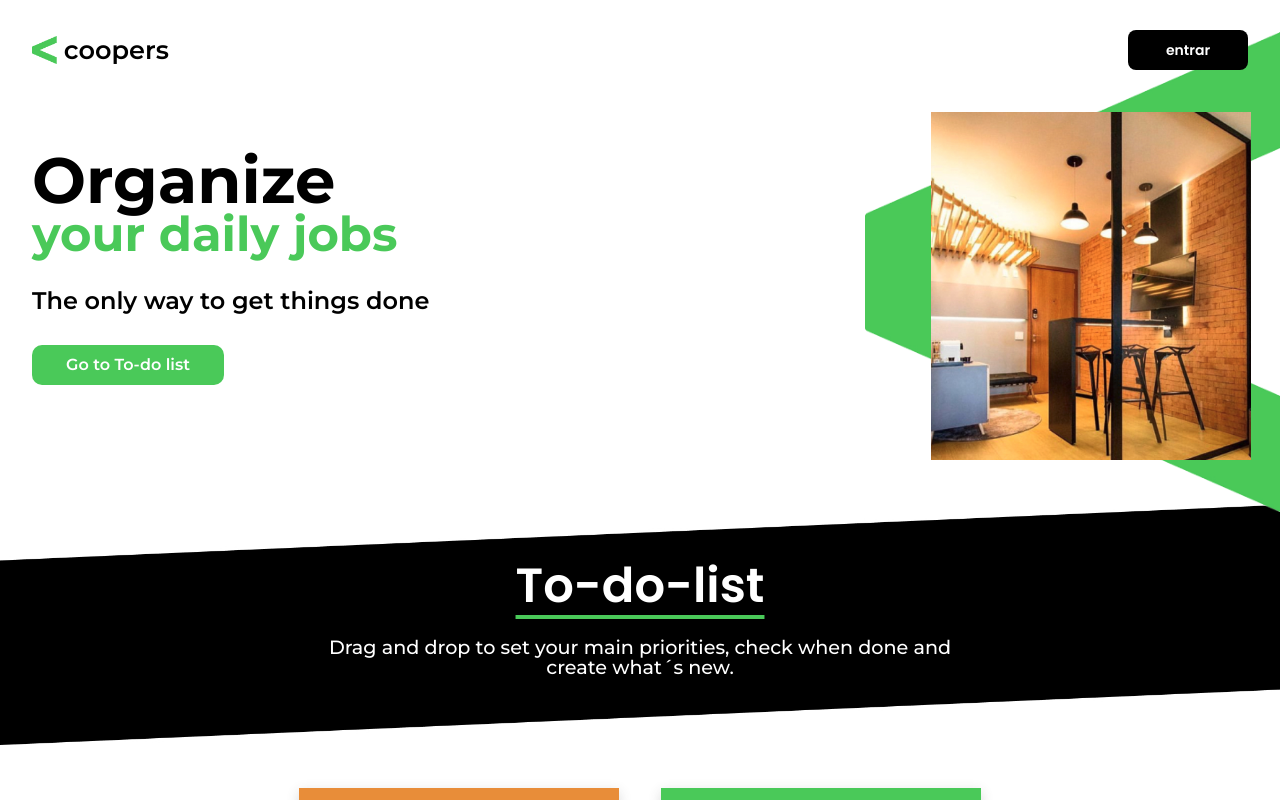
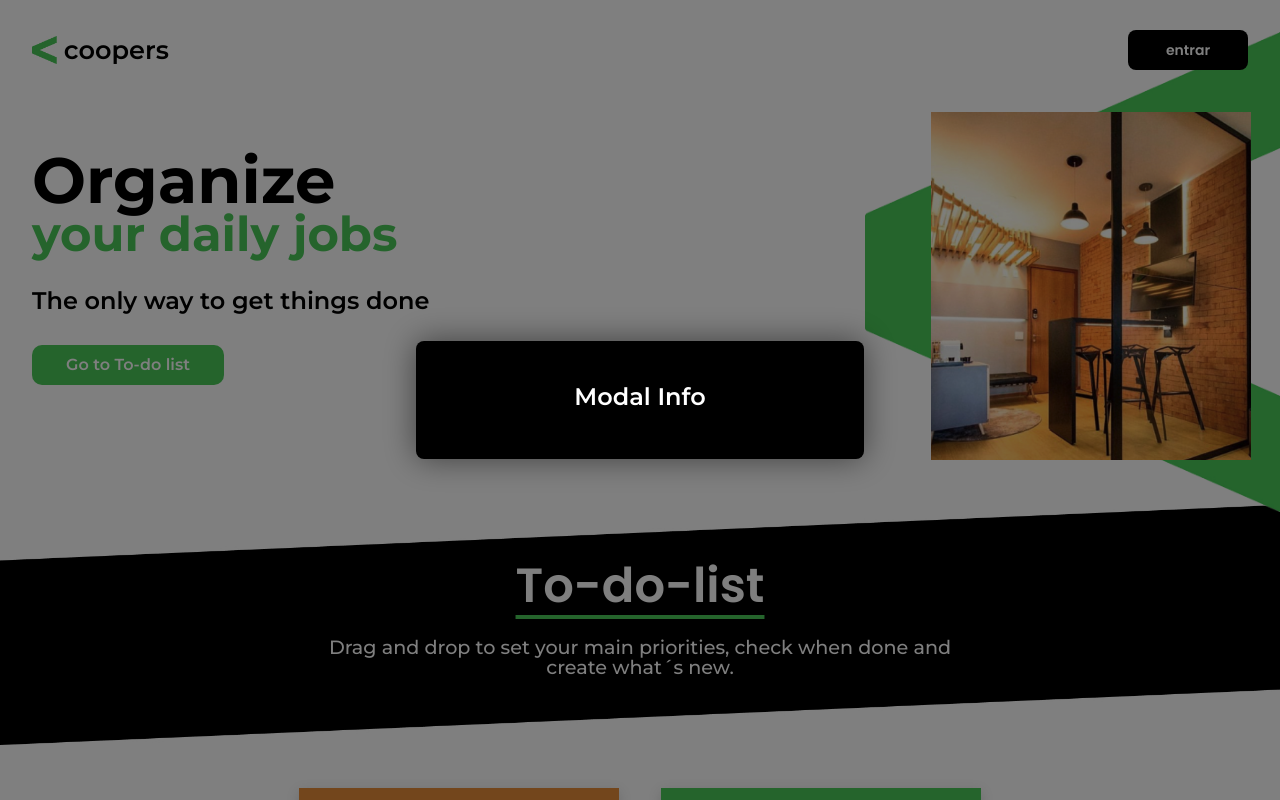
Before and after one commit to thipereira02/coopers_front, a React (Create React App) app: page / in a window 1280 px wide. Both pictures are taken after a click on the button "entrar". Shown: the top 800 px of the page. Built offline with nearby package versions, Linux system fonts and the light colour scheme.

Commit message:
adding login modal

```diff
--- a/public/index.html
+++ b/public/index.html
@@ -12,6 +12,7 @@
   <body>
     <noscript>You need to enable JavaScript to run this app.</noscript>
     <div id="root"></div>
+    <div id="modal-root"></div>
     <!--
       This HTML file is a template.
       If you open it directly in the browser, you will see an empty page.
--- a/src/App.tsx
+++ b/src/App.tsx
@@ -1,17 +1,24 @@
-import React from "react";
+import React, { useState } from "react";
 import GlobalStyle from "./layouts/GlobalStyle";
+import BaseModalWrapper from "./ModalPopup/BaseModalWrapper";
 import Home from "./pages/Home";
+import ModalContext from "./contexts/ModalContext";
 
 function App() {
+	const [isModalVisible, setIsModalVisible] = useState(false);
+
+	const toggleModal = () => {
+		setIsModalVisible(!isModalVisible);
+	};
+
 	return (
-		<>
+		<ModalContext.Provider value={{ isModalVisible, setIsModalVisible }}>
 			<GlobalStyle />
+			<BaseModalWrapper isModalVisible={isModalVisible} onBackdropClick={toggleModal} />
 			<Home />
-		</>
+		</ModalContext.Provider>
 	);
 }
 
 //19 35 54 41 55 4
-//footystats.org/premium?refer=thpereira02
-
 export default App;
--- /dev/null
+++ b/src/ModalPopup/BaseModalWrapper.tsx
@@ -0,0 +1,22 @@
+import React from "react";
+import Modal from "./Modal";
+import { DesktopModalContainer, Header } from "./ModalPopupStyle";
+
+interface BaseModalWrapperProps {
+    isModalVisible: boolean;
+    onBackdropClick: () => void;
+}
+
+const BaseModalWrapper: React.FC<BaseModalWrapperProps> = ({onBackdropClick, isModalVisible}) => {
+	if(!isModalVisible) return null;
+
+	return(
+		<Modal onBackdropClick={onBackdropClick}>
+			<DesktopModalContainer>
+				<Header>Modal Info</Header>
+			</DesktopModalContainer>
+		</Modal>
+	);
+};
+
+export default BaseModalWrapper;
--- /dev/null
+++ b/src/ModalPopup/Modal.tsx
@@ -0,0 +1,35 @@
+/* eslint-disable @typescript-eslint/no-non-null-assertion */
+import React from "react";
+import ReactDOM from "react-dom";
+import styled from "styled-components";
+
+interface ModalProps {
+    onBackdropClick: () => void;
+    children: React.ReactNode;
+}
+
+const Overlay = styled.div`
+    background-color: rgba(0, 0, 0, 0.5);
+    position: fixed;
+    height: 100%;
+    width: 100%;
+    top: 0;
+    left: 0;
+    display: flex;
+    justify-content: center;
+    align-items: center;
+    z-index: 3;
+`;
+
+const Modal: React.FC<ModalProps> = ({onBackdropClick, children}) => {
+	return ReactDOM.createPortal(
+		<Overlay onClick={onBackdropClick}>
+			<div onClick={e => e.stopPropagation()}>
+				{children}
+			</div>
+		</Overlay>
+		, document.getElementById("modal-root")!
+	);
+};
+
+export default Modal;
--- /dev/null
+++ b/src/ModalPopup/ModalPopupStyle.tsx
@@ -0,0 +1,24 @@
+import styled from "styled-components";
+
+const ModalContainer = styled.div`
+    background-color: #000;
+    display: flex;
+    flex-direction: column;
+    align-items: center;
+    position: relative;
+`;
+
+export const DesktopModalContainer = styled(ModalContainer)`
+    border-radius: 0.5rem;
+    box-shadow: 0 0 2rem rgba(0, 0, 0, 0.5);
+    padding: 2.5rem;
+    width: 28rem;
+`;
+
+export const Header = styled.h3`
+    color: #FFF;
+    font-size: 1.5rem;
+    font-weight: 600;
+    margin: 0.3rem 0 0.625rem;
+    text-align: center;
+`;
--- a/src/components/Header.tsx
+++ b/src/components/Header.tsx
@@ -1,19 +1,28 @@
-import React from "react";
+import React, { useContext } from "react";
 import styled from "styled-components";
 
+import ModalContext from "../contexts/ModalContext";
 import logo from "../assets/Fill 1.jpg";
 
 export default function Header() {
+	const { isModalVisible, setIsModalVisible } = useContext(ModalContext);
+
+	const toggleModal = () => {
+		setIsModalVisible(!isModalVisible);
+	};
+
 	return (
+		<>
 			<Content>
 				<Name>
 					<img src={logo} alt="logo" />
 					<h1>coopers</h1>
 				</Name>
-			<SignIn>
+				<SignIn onClick={toggleModal}>
                     entrar
 				</SignIn>
 			</Content>
+		</>
 	);
 }
 
--- /dev/null
+++ b/src/contexts/ModalContext.tsx
@@ -0,0 +1,10 @@
+import { createContext } from "react";
+
+interface ModalContextData {
+    isModalVisible: boolean;
+    setIsModalVisible: (isModalVisible: boolean) => void;
+}
+
+const ModalContext = createContext({} as ModalContextData);
+
+export default ModalContext;
```
Lines whose indentation alone changed are shown as unchanged.
